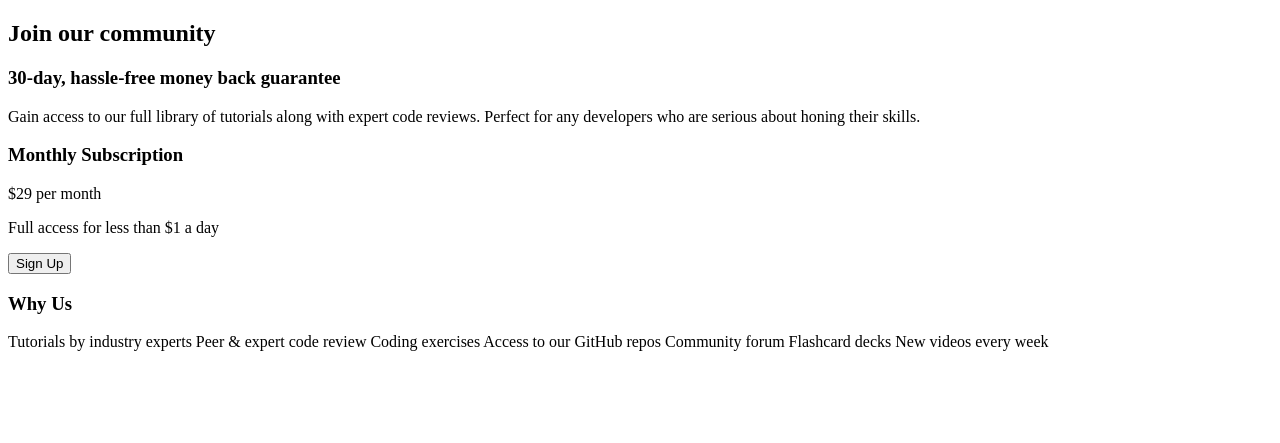
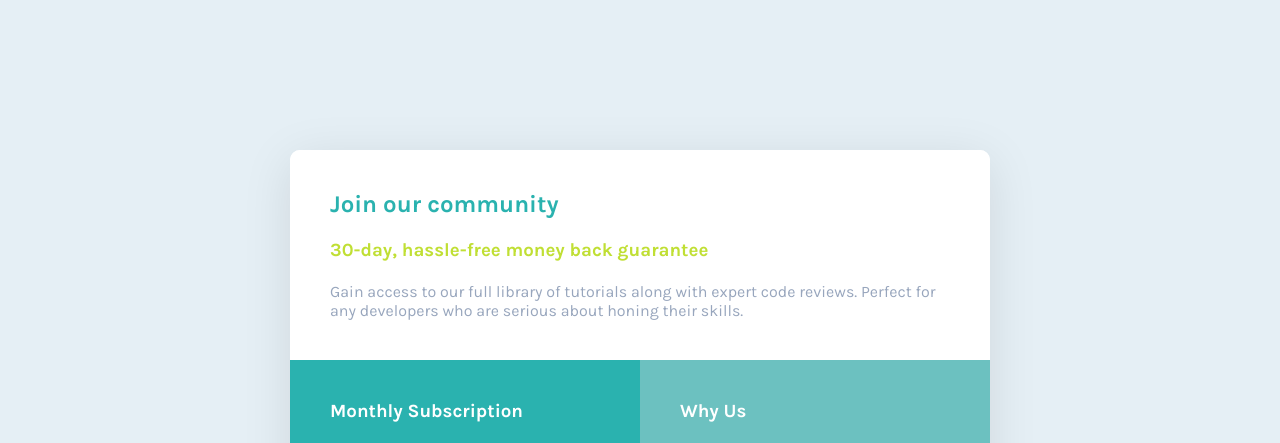
Before and after one commit to caluhm/femPricingGridComponent, a plain HTML site: page index.html in a window 1280 px wide. Shown: the top 443 px of the page. Drawn offline with Linux system fonts and the light colour scheme; the site is published under a folder, as on GitHub Pages, so addresses that start at the root find nothing.

Commit message:
Add files via upload

```diff
--- a/index.html
+++ b/index.html
@@ -4,7 +4,7 @@
   <meta charset="UTF-8">
   <meta name="viewport" content="width=device-width, initial-scale=1.0"> <!-- displays site properly based on user's device -->
   <link rel="icon" type="image/png" sizes="32x32" href="./images/favicon-32x32.png">
-  <link rel="stylesheet" href="/css/style.css">
+  <link rel="stylesheet" href="style.css">
   <title>Frontend Mentor | Single Price Grid Component</title>
 </head>
 <body>
--- /dev/null
+++ b/style.css
@@ -0,0 +1,178 @@
+@import url('https://fonts.googleapis.com/css2?family=Karla:wght@400;700&display=swap');
+
+:root {
+    --blue: hsl(218, 22%, 67%);
+    --gray: hsl(204, 43%, 93%);
+    --yellow: hsl(71, 73%, 54%);
+    --cyan: hsl(179, 62%, 43%);
+    --cyan-lighter: hsl(179, 41%, 59%);
+}
+
+* {
+    margin: 0;
+    padding: 0;
+    box-sizing: border-box;
+}
+
+body {
+    font-family: 'Karla', sans-serif;
+    font-size: 16px;
+}
+
+main {
+    display: flex;
+    flex-direction: column;
+    align-items: center;
+    justify-content: center;
+    min-height: 100vh;
+    background-color: var(--gray);
+    padding: 1.5rem;
+    overflow-x: hidden;
+}
+
+.container {
+    width: 100%;
+    max-width: 700px;
+    height: 500px;
+    display: grid;
+    grid-template-columns: repeat(2, 1fr);
+    border-radius: 10px;
+    background-color: white;
+    box-shadow: rgba(0, 0, 0, 0.1) 0px 10px 50px;
+}
+
+.container .grid-item1 {
+    border-radius: 10px;
+    background-color: white;
+    grid-column: span 2;
+}
+
+.container > div {
+    display: flex;
+    flex-direction: column;
+    align-items: flex-start;
+    justify-content: space-between;
+    padding: 2.5rem;
+}
+
+.grid-item2 {
+    border-radius: 0 0 0 10px;
+    background-color: var(--cyan);
+}
+
+.grid-item3 {
+    border-radius: 0 0 10px 0;
+    background-color: var(--cyan-lighter);
+}
+
+.grid-item1 h2 {
+    color: var(--cyan);
+    font-weight: 700;
+}
+
+.grid-item1 h3 {
+    color: var(--yellow);
+    font-weight: 700;
+}
+
+.grid-item1 p {
+    color: var(--blue);
+    font-weight: 400;
+}
+
+.grid-item2 > h3 {
+    color: white;
+    font-weight: 700;
+}
+
+.grid-item2 > p {
+    color: white;
+    font-weight: 400;
+}
+
+.grid-item2 > div > p {
+    color: white;
+    font-weight: 400;
+}
+
+.grid-item2 > div > p > span {
+    color: white;
+    font-size: 30px;
+    font-weight: 700;
+}
+
+.grid-item2 > button {
+    font-family: 'Karla', sans-serif;
+    font-size: 16px;
+    font-weight: 700;
+    background-color: var(--yellow);
+    color: white;
+    border: none;
+    border-radius: 5px;
+    padding: 1rem 1rem;
+    width: 100%;
+    cursor: pointer;
+    box-shadow: rgba(0, 0, 0, 0.1) 0px 10px 50px;
+}
+
+.grid-item2 > button:hover {
+    background-color: white;
+    color: var(--yellow);
+    transition: 0.25s all ease-in-out;
+
+}
+
+.container .grid-item3 {
+    display: flex;
+    flex-direction: column;
+    align-items: flex-start;
+    justify-content: flex-start;
+}
+
+.grid-item3 > h3 {
+    color: white;
+    font-weight: 700;
+}
+
+.grid-item3 div {
+    height: min-content;
+    width: 80%;
+    margin-top: 2rem;
+}
+
+.grid-item3 div > p {
+    color: white;
+    font-weight: 400;
+}
+
+@media screen and (max-width: 750px) {
+    .container {
+        grid-template-columns: 1fr;
+        grid-template-rows: repeat(3, 1fr);
+        max-width: 500px;
+        min-height: 87vh;
+    }
+
+    .container .grid-item1 {
+        grid-column: span 1;
+    }
+
+    .container > div {
+        padding: 1.5rem;
+    }
+
+    .grid-item3 div {
+        width: 65%;
+        margin-top: 1.2rem;
+    }
+
+    .grid-item2 {
+        border-radius: 0;
+        background-color: var(--cyan);
+    }
+
+    .grid-item3 {
+        border-radius: 0 0 10px 10px;
+        background-color: var(--cyan-lighter);
+    }
+}
```
